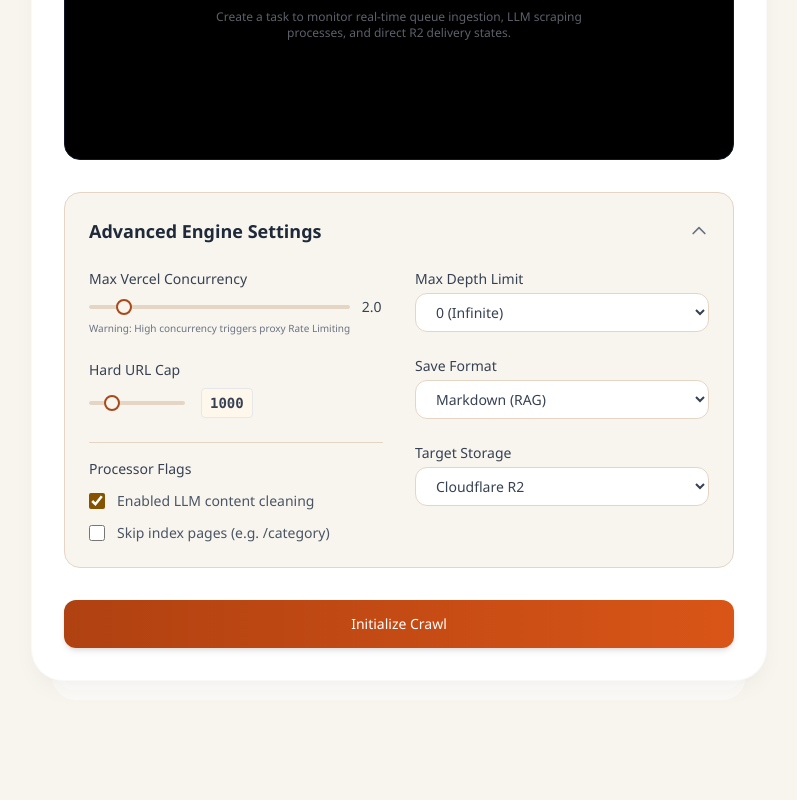
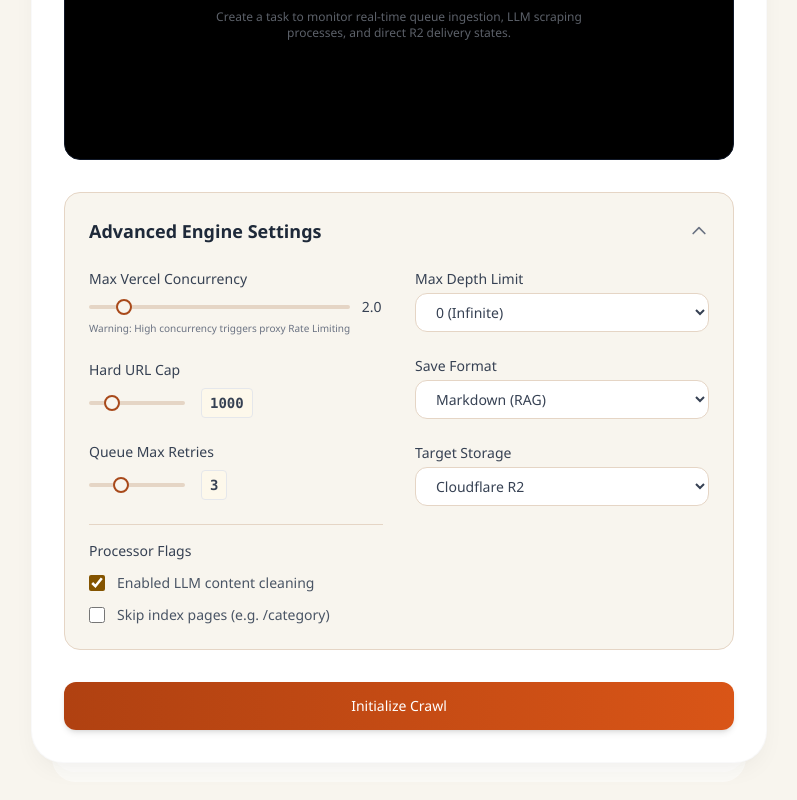
Before and after one commit to cs064857/DocEngine, a Next.js app: page / in a window 1280 px wide. Shown: the part 604-1404 px from the top of the page, without its empty margins (241-1038 px from the left). Before the commit the page ends 1349 px from the top, so only its background shows below. Built offline with nearby package versions, Linux system fonts and the light colour scheme.

Commit message:
feat. 增加即時資訊顯示以及配置重試次數

```diff
--- a/app/api/crawl/route.ts
+++ b/app/api/crawl/route.ts
@@ -61,6 +61,7 @@ export async function POST(req: NextRequest) {
       completed: 0,
       failed: 0,
       failedUrls: [],
+      retryingUrls: [],
       date,
     }, r2Overrides);
 
--- a/app/api/queues/process-url/route.ts
+++ b/app/api/queues/process-url/route.ts
@@ -5,6 +5,15 @@ import { putObject, getTaskStatus, putTaskStatus } from '@/lib/r2';
 import type { R2Overrides } from '@/lib/r2';
 import { buildR2Key } from '@/lib/utils/helpers';
 import { config } from '@/lib/config';
+
+class QueueRetryError extends Error {
+  maxRetries: number;
+  constructor(message: string, maxRetries: number) {
+    super(message);
+    this.maxRetries = maxRetries;
+    this.name = 'QueueRetryError';
+  }
+}
 
 // Shape of the payload sent from /api/crawl
 export interface CrawlJobPayload {
@@ -27,6 +36,8 @@ export interface CrawlJobPayload {
     urlExtractorBaseUrl?: string;
     urlExtractorModel?: string;
     urlExtractorPrompt?: string;
+    // 專案限額與重試配置
+    maxRetries?: number;
     // R2 儲存覆蓋配置
     r2AccountId?: string;
     r2AccessKeyId?: string;
@@ -96,20 +107,26 @@ export const POST = handleCallback<CrawlJobPayload>(
       console.error(`[Queue] Error processing URL: ${url}`, error);
 
       const r2 = extractR2Overrides(engineSettings);
-      const isFinalAttempt = metadata.deliveryCount >= config.project.retryAttempts;
+      const userMaxRetries = engineSettings?.maxRetries ?? config.project.retryAttempts;
+      const isFinalAttempt = metadata.deliveryCount >= userMaxRetries;
+
+      const errorMessage = error instanceof Error ? error.message : 'Unknown error';
 
       if (isFinalAttempt) {
          console.log(`[Queue] Max retries reached for ${url}. Marking as failed.`);
-         const errorMessage = error instanceof Error ? error.message : 'Unknown error';
          await updateTaskStatus(taskId, url, false, errorMessage, r2);
+      } else {
+         console.log(`[Queue] Attempt ${metadata.deliveryCount}/${userMaxRetries} failed for ${url}. Logging retry to R2.`);
+         await logRetryAttempt(taskId, url, metadata.deliveryCount, userMaxRetries, errorMessage, r2);
       }
 
-      throw error;
+      throw new QueueRetryError(errorMessage, userMaxRetries);
     }
   },
   {
     retry: (error, metadata) => {
-      if (metadata.deliveryCount > config.project.retryAttempts) {
+      const maxRetries = error instanceof QueueRetryError ? error.maxRetries : config.project.retryAttempts;
+      if (metadata.deliveryCount > maxRetries) {
         return { acknowledge: true };
       }
       const delay = Math.min(120, Math.pow(2, metadata.deliveryCount) * 10);
@@ -137,6 +154,10 @@ async function updateTaskStatus(taskId: string, url: string, success: boolean, e
       taskStatus.failedUrls.push({ url, error: errorMessage || 'Unknown' });
     }
 
+    if (taskStatus.retryingUrls) {
+      taskStatus.retryingUrls = taskStatus.retryingUrls.filter(r => r.url !== url);
+    }
+
     if ((taskStatus.completed + taskStatus.failed) >= taskStatus.total) {
       taskStatus.status = 'completed';
       console.log(`[Queue] Task ${taskId} has completed all URLs`);
@@ -147,3 +168,28 @@ async function updateTaskStatus(taskId: string, url: string, success: boolean, e
     console.error(`[Queue] Failed to update task status for ${url}`, error);
   }
 }
+
+/**
+ * 寫入重試狀態到 R2
+ */
+async function logRetryAttempt(taskId: string, url: string, attempts: number, maxRetries: number, errorMsg: string, r2?: R2Overrides) {
+  try {
+    const taskStatus = await getTaskStatus(taskId, r2);
+    if (!taskStatus) return;
+
+    if (!taskStatus.retryingUrls) {
+      taskStatus.retryingUrls = [];
+    }
+
+    const existingIndex = taskStatus.retryingUrls.findIndex(r => r.url === url);
+    if (existingIndex >= 0) {
+      taskStatus.retryingUrls[existingIndex] = { url, attempts, maxRetries, error: errorMsg };
+    } else {
+      taskStatus.retryingUrls.push({ url, attempts, maxRetries, error: errorMsg });
+    }
+
+    await putTaskStatus(taskId, taskStatus, r2);
+  } catch (error) {
+    console.error(`[Queue] Failed to log retry attempt for ${url}`, error);
+  }
+}
--- a/app/page.tsx
+++ b/app/page.tsx
@@ -10,6 +10,7 @@ interface JobTask {
   completed: number;
   failed: number;
   failedUrls: { url: string; error: string }[];
+  retryingUrls?: { url: string; attempts: number; maxRetries: number; error: string }[];
   date: string;
 }
 
@@ -66,6 +67,7 @@ export default function CrawlDocsFrontend() {
   const [depthLimit, setDepthLimit] = useState('0');
   const [maxConcurrency, setMaxConcurrency] = useState('2');
   const [maxUrls, setMaxUrls] = useState('1000');
+  const [maxRetries, setMaxRetries] = useState('3');
   const [enableClean, setEnableClean] = useState(true);
 
   // Content Cleaner 配置
@@ -119,6 +121,7 @@ export default function CrawlDocsFrontend() {
         if (parsed.depthLimit !== undefined) setDepthLimit(parsed.depthLimit);
         if (parsed.maxConcurrency !== undefined) setMaxConcurrency(parsed.maxConcurrency);
         if (parsed.maxUrls !== undefined) setMaxUrls(parsed.maxUrls);
+        if (parsed.maxRetries !== undefined) setMaxRetries(parsed.maxRetries);
         if (parsed.enableClean !== undefined) setEnableClean(parsed.enableClean);
         if (parsed.firecrawlKey !== undefined) setFirecrawlKey(parsed.firecrawlKey);
         if (parsed.llmApiKey !== undefined) setLlmApiKey(parsed.llmApiKey);
@@ -143,7 +146,7 @@ export default function CrawlDocsFrontend() {
   useEffect(() => {
     if (isMounted) {
       const configObj = {
-        depthLimit, maxConcurrency, maxUrls, enableClean,
+        depthLimit, maxConcurrency, maxUrls, maxRetries, enableClean,
         firecrawlKey, llmApiKey, llmModelName, llmBaseUrl, cleaningPrompt,
         urlExtractorApiKey, urlExtractorBaseUrl, urlExtractorModel, urlExtractorPrompt,
         r2AccountId, r2AccessKeyId, r2SecretAccessKey, r2BucketName
@@ -151,7 +154,7 @@ export default function CrawlDocsFrontend() {
       localStorage.setItem('crawldocsConfig', JSON.stringify(configObj));
     }
   }, [
-    isMounted, depthLimit, maxConcurrency, maxUrls, enableClean,
+    isMounted, depthLimit, maxConcurrency, maxUrls, maxRetries, enableClean,
     firecrawlKey, llmApiKey, llmModelName, llmBaseUrl, cleaningPrompt,
     urlExtractorApiKey, urlExtractorBaseUrl, urlExtractorModel, urlExtractorPrompt,
     r2AccountId, r2AccessKeyId, r2SecretAccessKey, r2BucketName
@@ -244,6 +247,7 @@ export default function CrawlDocsFrontend() {
     try {
       const engineSettings = {
         maxUrls,
+        maxRetries,
         enableClean,
         firecrawlKey: firecrawlKey || undefined,
         // Content Cleaner
@@ -594,6 +598,22 @@ export default function CrawlDocsFrontend() {
                                </li>
                              ))}
                            </ul>
+                        </div>
+                       )}
+
+                       {/* Retrying URLs List */}
+                       {taskStatus?.retryingUrls && taskStatus.retryingUrls.length > 0 && (
+                         <div className="mt-2 text-left bg-amber-950/30 border border-amber-800/50 rounded-lg p-3 max-h-32 overflow-y-auto custom-scrollbar">
+                           <div className="text-amber-500 text-[10px] uppercase font-bold tracking-widest mb-2 sticky top-0 bg-amber-950/80 backdrop-blur-sm py-1">Currently Retrying...</div>
+                           <ul className="space-y-2">
+                             {taskStatus.retryingUrls.map((item, idx) => (
+                               <li key={idx} className="text-xs text-amber-200/80 truncate font-mono">
+                                 <span className="text-amber-500 mr-2">[{item.attempts}/{item.maxRetries}]</span>
+                                 <span className="opacity-80" title={item.url}>{item.url}</span>
+                                 <div className="text-amber-400/60 text-[10px] mt-0.5 ml-8 truncate" title={item.error}>{item.error}</div>
+                               </li>
+                             ))}
+                           </ul>
                          </div>
                        )}
                      </div>
@@ -648,6 +668,24 @@ export default function CrawlDocsFrontend() {
                     />
                     <div className="flex space-x-2 text-sm text-gray-700 font-mono font-bold bg-[#FDF8EB] px-2 py-1 rounded border border-gray-200">
                       {maxUrls}
+                    </div>
+                  </div>
+                </div>
+
+                <div>
+                  <label className="block text-sm font-medium text-gray-700 mb-2">Queue Max Retries</label>
+                  <div className="flex items-center space-x-4">
+                    <input
+                      type="range"
+                      min="0"
+                      max="10"
+                      step="1"
+                      value={maxRetries}
+                      onChange={(e) => setMaxRetries(e.target.value)}
+                      className="w-24 appearance-none bg-transparent"
+                    />
+                    <div className="flex space-x-2 text-sm text-gray-700 font-mono font-bold bg-[#FDF8EB] px-2 py-1 rounded border border-gray-200">
+                      {maxRetries}
                     </div>
                   </div>
                 </div>
--- a/lib/r2.ts
+++ b/lib/r2.ts
@@ -9,6 +9,7 @@ export interface JobTask {
   completed: number;
   failed: number;
   failedUrls: { url: string; error: string }[];
+  retryingUrls?: { url: string; attempts: number; maxRetries: number; error: string }[];
   date: string;
 }
 
```
